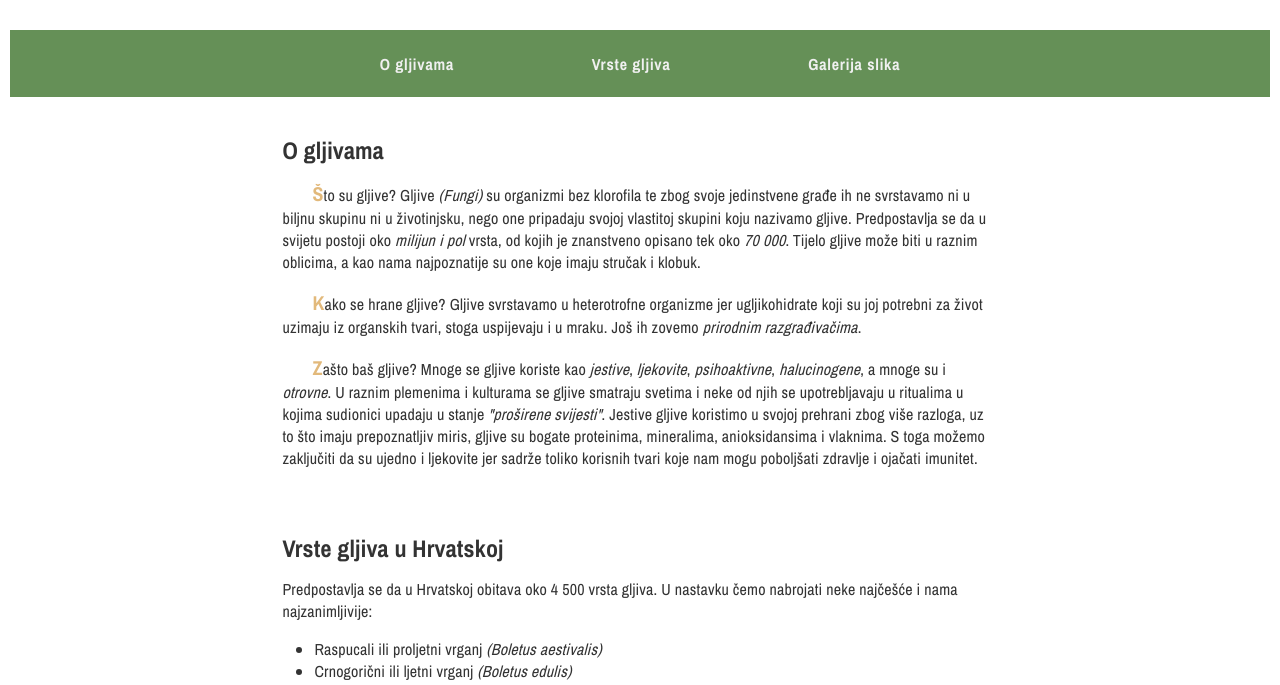
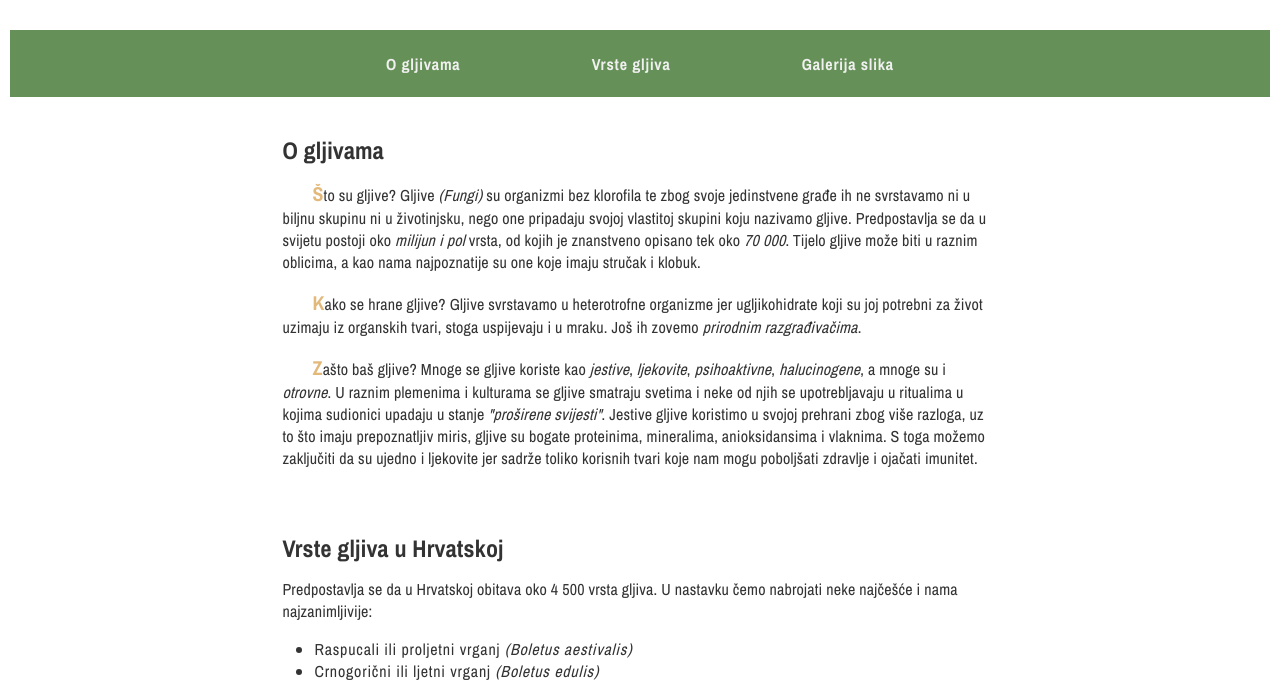
Before and after one commit to lazo2212/Svijet_gljiva, a plain HTML site: page index.html in a window 1280 px wide. Shown: the part 112-797 px from the top of the page. Drawn offline with nearby package versions, Linux system fonts and the light colour scheme.

Commit message:
modified:   styles/sass/layout/_navigation.scss 	modified:   styles/style.css

```diff
--- a/styles/sass/layout/_navigation.scss
+++ b/styles/sass/layout/_navigation.scss
@@ -20,8 +20,8 @@ nav {
     display: block;
     color: $tertiaryColor;
     font-weight: 700;
-    letter-spacing: 0.8px;
-    padding: 1em 1.8em;
+    letter-spacing: 0.4px;
+    padding: 1em 1.6em;
     text-decoration: none;
     border-radius: 5px;
     transition: background-color 0.3s ease;
@@ -36,5 +36,9 @@ nav {
 @include mq-sm {
   ul {
     gap: 5em;
+
+    li a {
+      letter-spacing: 0.8px;
+    }
   }
 }
```
Also changed, not shown: styles/style.css.
